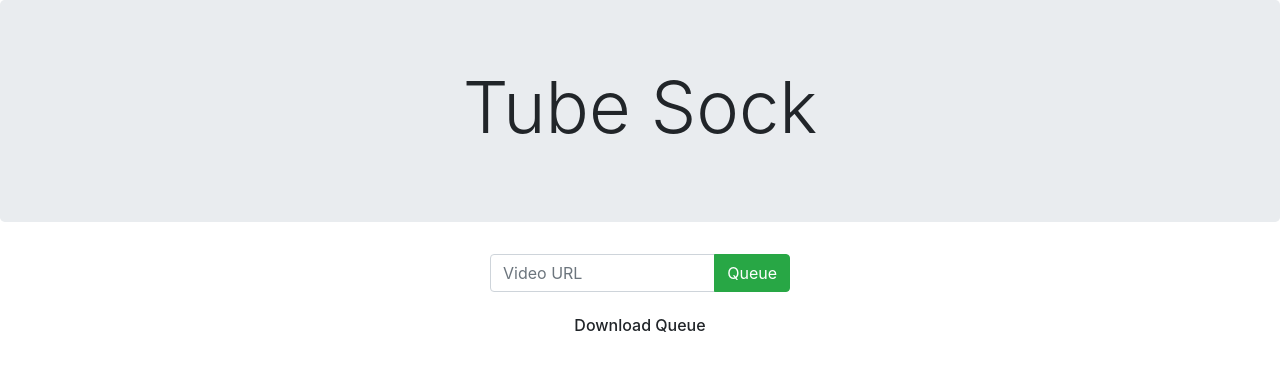
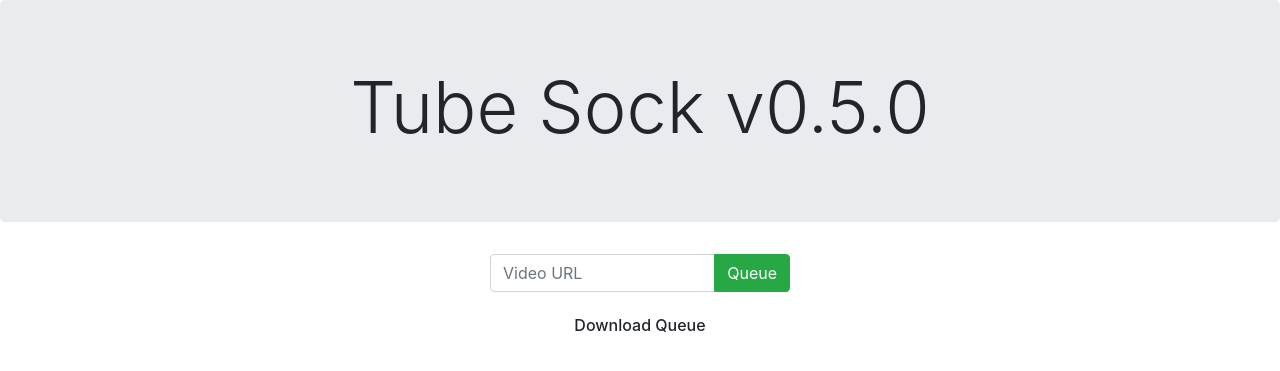
Before and after one commit to emelent/tubesock, a Flask app: page / in a window 1280 px wide. Shown: the top 371 px of the page. Run offline with Flask 2, Linux system fonts and the light colour scheme; some libraries are stand-ins or nearby versions.

Commit message:
Update html

```diff
--- a/src/web/templates/_layout.html
+++ b/src/web/templates/_layout.html
@@ -11,7 +11,7 @@
 <body>
 	<div class="jumbotron text-center">
 
-		<h1 class="display-3">Tube Sock</h1>
+		<h1 class="display-3">Tube Sock v0.5.0</h1>
 	</div>
 	{% block content %}
 	{% endblock %}
```
